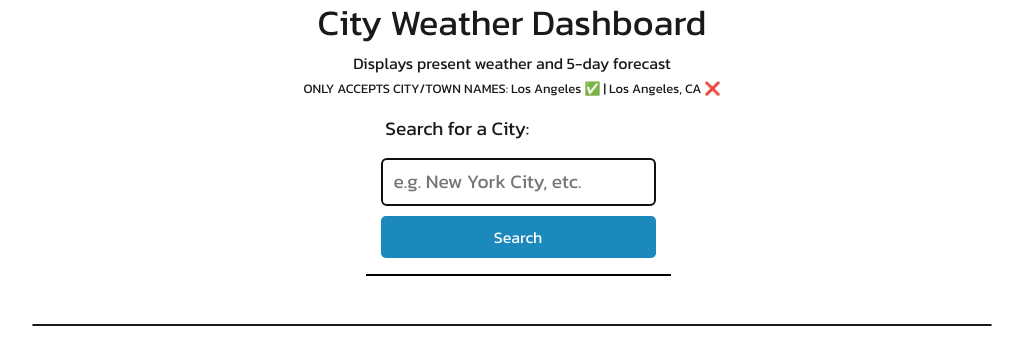
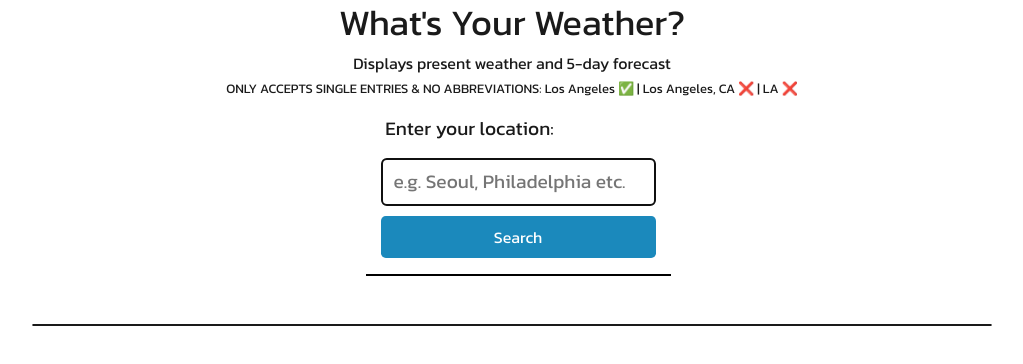
Before and after one commit to fredkk22/Weather-API, a plain HTML site: page index.html in a window 1280 px wide. Shown: the whole page, without its empty margins (128-1151 px from the left). Drawn offline with nearby package versions, Linux system fonts and the light colour scheme.

Commit message:
Added more to the description

```diff
--- a/assets/js/script.js
+++ b/assets/js/script.js
@@ -15,10 +15,10 @@ const forecast = $(".forecast");
 
 
 function displayHeaders() {
-    cityLabel.text("Search for a City:");
-    title.text("City Weather Dashboard");
+    cityLabel.text("Enter your location:");
+    title.text("What's Your Weather?");
     description1.text("Displays present weather and 5-day forecast");
-    description2.text("ONLY ACCEPTS CITY/TOWN NAMES: Los Angeles ✅ | Los Angeles, CA ❌")
+    description2.text("ONLY ACCEPTS SINGLE ENTRIES & NO ABBREVIATIONS: Los Angeles ✅ | Los Angeles, CA ❌ | LA ❌")
     searchBtn.text("Search");
 }
 
--- a/index.html
+++ b/index.html
@@ -28,7 +28,7 @@
             <section>
                 <form class="col-12 ml-1" id="userform">
                     <label for="citysearch" class="citylabel"></label>
-                    <input type="text" class="form-input cityinput" placeholder="e.g. New York City, etc."
+                    <input type="text" class="form-input cityinput" placeholder="e.g. Seoul, Philadelphia etc."
                         autofocus="true">
                     <button class="btn btn-link searchbtn col-12"></button>
                 </form>
```
